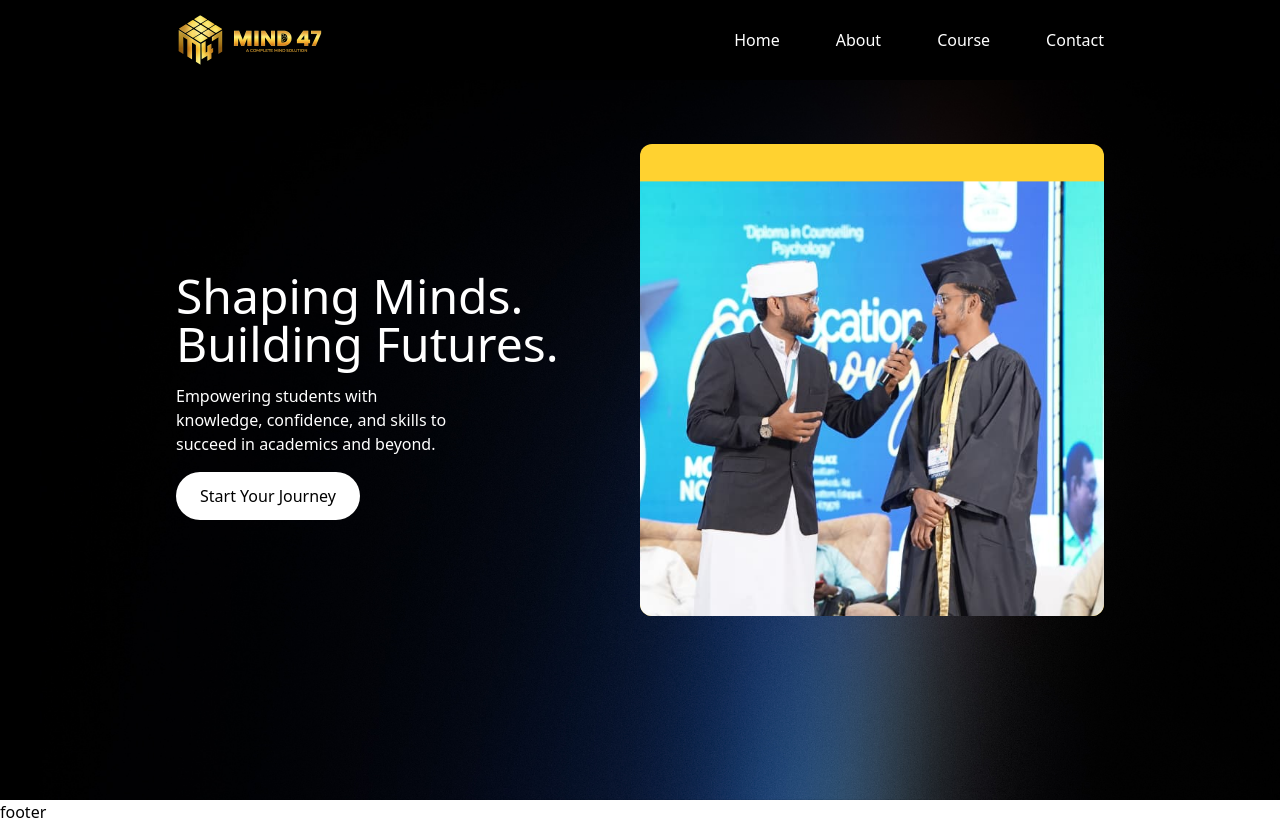
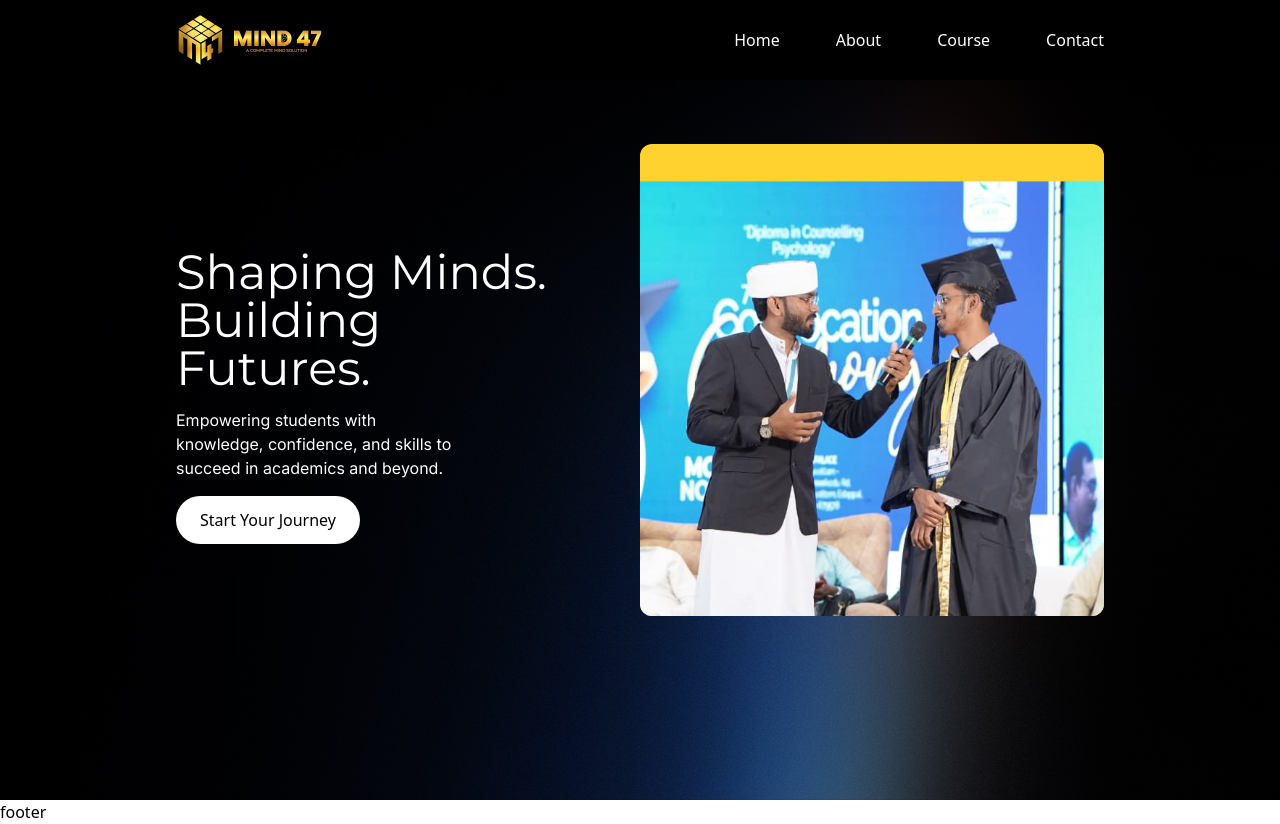
Before and after one commit to noufalkdlr/mind47academy, a Next.js app: page / in a window 1280 px wide. Built offline with nearby package versions, Linux system fonts and the light colour scheme.

Commit message:
add fonts

```diff
--- a/src/app/globals.css
+++ b/src/app/globals.css
@@ -1 +1,17 @@
 @import "tailwindcss";
+
+@theme {
+  --font-inter: var(--font-inter);
+  --font-montserrat: var(--font-montserrat);
+}
+
+
+@layer utilities {
+  .font-sans {
+    font-family: var(--font-inter), ui-sans-serif, system-ui, sans-serif;
+  }
+
+  .font-heading {
+    font-family: var(--font-montserrat), ui-sans-serif, system-ui, sans-serif;
+  }
+}
--- a/src/app/layout.tsx
+++ b/src/app/layout.tsx
@@ -1,13 +1,18 @@
   import type { Metadata } from "next";
-import { Geist, Geist_Mono, Inter } from "next/font/google";
+  import { Inter, Montserrat } from "next/font/google";
   import "./globals.css";
   import Header from "@/components/layout/header";
   import Footer from "@/components/layout/footer";
 
-const geistSans = Geist({
-  variable: "--font-geist-sans",
-  subsets: ["latin"],
-});
+  const inter = Inter({
+    subsets:['latin'],
+    variable: "--font-inter",
+  })
+
+  const montserrat = Montserrat({
+    subsets:['latin'],
+    variable: "--font-montserrat",
+  })
 
   export const metadata: Metadata = {
     title: "Create Next App",
@@ -21,7 +26,7 @@ export default function RootLayout({
   }>) {
     return (
       <html lang="en">
-      <body>
+        <body className={`${inter.variable} ${montserrat.variable}`} >
           <Header/>
           {children}
           <Footer/>
--- a/src/app/page.tsx
+++ b/src/app/page.tsx
@@ -10,8 +10,8 @@ export default function Home() {
       >
         <div className="flex flex-col-reverse justify-end lg:flex-row lg:items-center lg:pt-36 lg:justify-between  pt-26  text-white ">
           <div className="pt-8  flex flex-col gap-4">
-            <h1 className="text-5xl  lg:w-96 ">Shaping Minds. Building Futures.</h1>
-            <p className="w-72">
+            <h1 className="text-5xl  lg:w-96 font-heading ">Shaping Minds. Building Futures.</h1>
+            <p className="w-72 font-sans ">
               Empowering students with knowledge, confidence, and skills to
               succeed in academics and beyond.
             </p>
```
Lines whose indentation alone changed are shown as unchanged.
